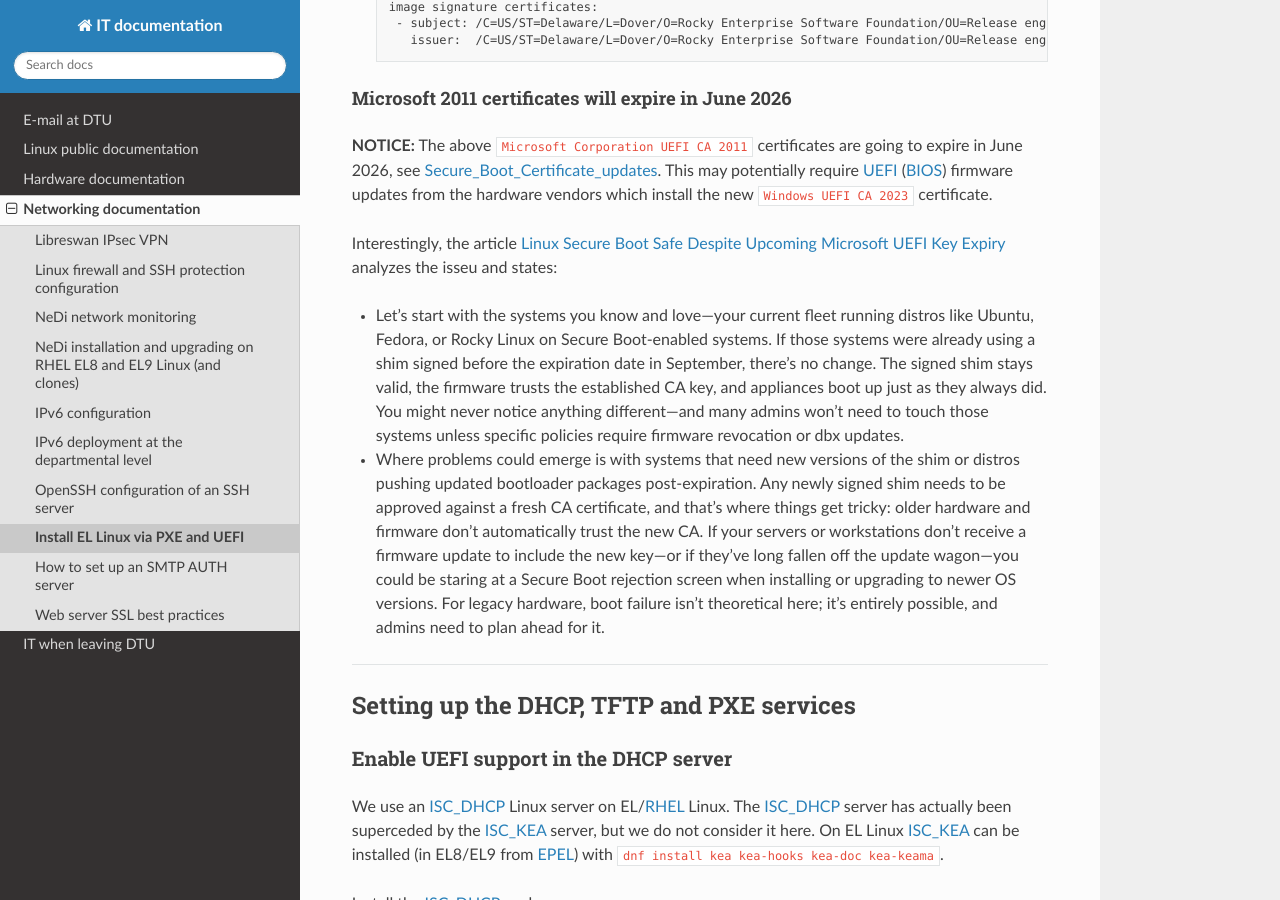
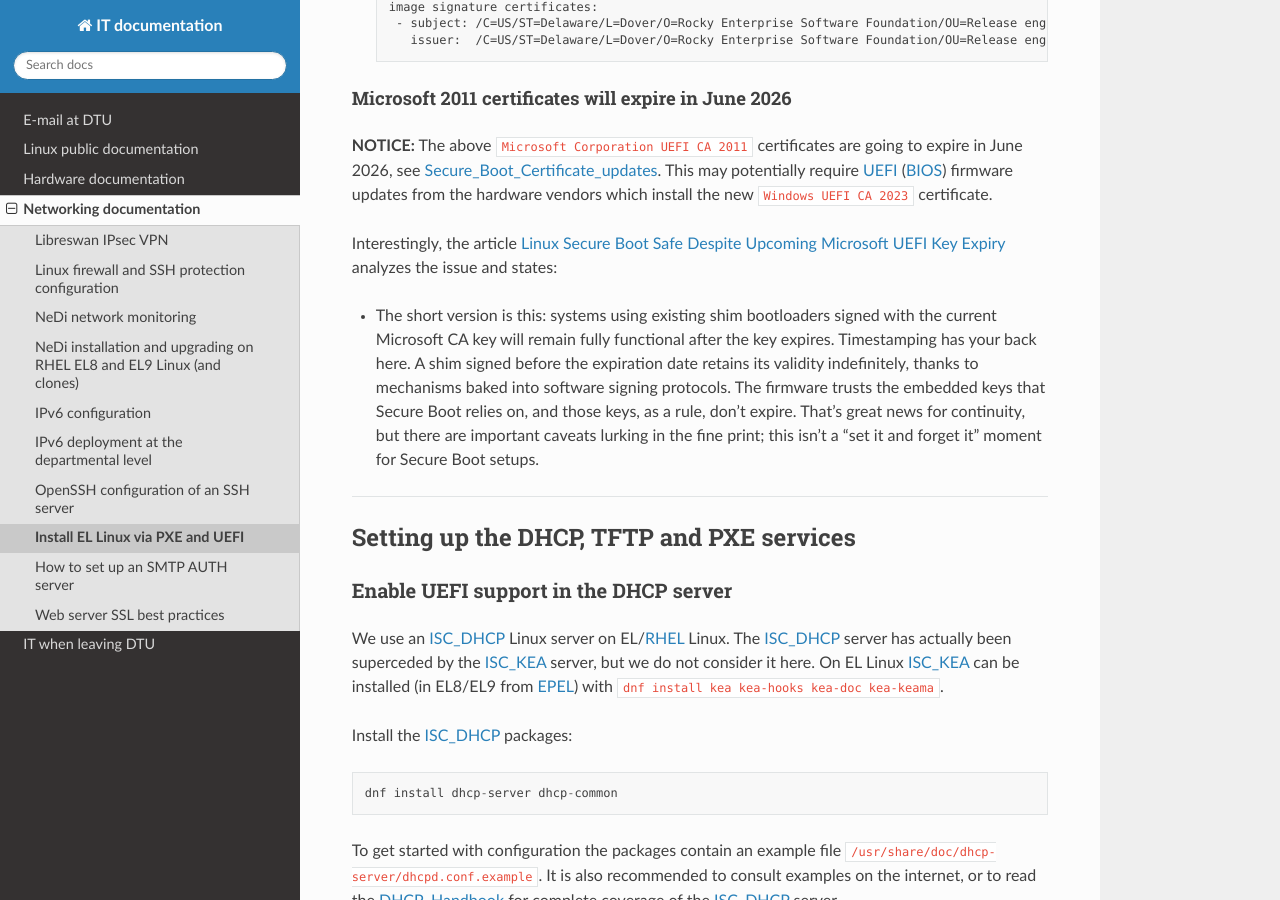
Before and after one commit to OleHolmNielsen/ITwiki, a Sphinx documentation site: the page built from docs/PXE_and_UEFI.rst, in a window 1280 px wide and 900 px high, scrolled down 7552 px. Built offline with Sphinx 7.4.7 and the Read the Docs theme 3.1.0, drawn with Linux system fonts in a browser that asks for light colours.

Commit message:
Updated quotes from article

```diff
--- a/docs/PXE_and_UEFI.rst
+++ b/docs/PXE_and_UEFI.rst
@@ -375,18 +375,13 @@
 
 Interestingly, the article
 `Linux Secure Boot Safe Despite Upcoming Microsoft UEFI Key Expiry <https://linuxsecurity.com/news/vendors-products/microsoft-uefi-key-expiry-linux-secure-boot-safe>`_
-analyzes the isseu and states:
+analyzes the issue and states:
 
-* Let’s start with the systems you know and love—your current fleet running distros like Ubuntu, Fedora, or Rocky Linux on Secure Boot-enabled systems.
-  If those systems were already using a shim signed before the expiration date in September, there’s no change.
-  The signed shim stays valid, the firmware trusts the established CA key, and appliances boot up just as they always did.
-  You might never notice anything different—and many admins won’t need to touch those systems unless specific policies require firmware revocation or dbx updates.
-
-* Where problems could emerge is with systems that need new versions of the shim or distros pushing updated bootloader packages post-expiration.
-  Any newly signed shim needs to be approved against a fresh CA certificate, and that’s where things get tricky: older hardware and firmware don’t automatically trust the new CA.
-  If your servers or workstations don’t receive a firmware update to include the new key—or if they’ve long fallen off the update wagon—you could be staring at a
-  Secure Boot rejection screen when installing or upgrading to newer OS versions.
-  For legacy hardware, boot failure isn't theoretical here; it’s entirely possible, and admins need to plan ahead for it.
+* The short version is this: systems using existing shim bootloaders signed with the current Microsoft CA key will remain fully functional after the key expires.
+  Timestamping has your back here.
+  A shim signed before the expiration date retains its validity indefinitely, thanks to mechanisms baked into software signing protocols.
+  The firmware trusts the embedded keys that Secure Boot relies on, and those keys, as a rule, don’t expire.
+  That's great news for continuity, but there are important caveats lurking in the fine print; this isn't a "set it and forget it" moment for Secure Boot setups.
 
 .. _Secure_Boot_Certificate_updates: https://support.microsoft.com/en-us/help/5062713
 
```
